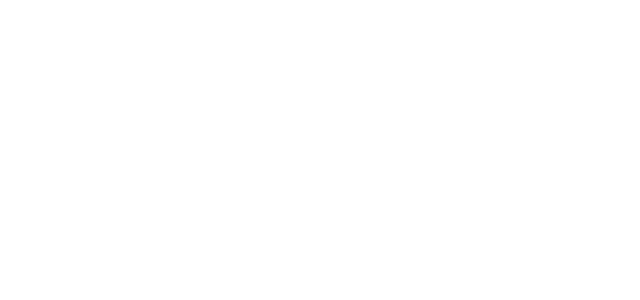
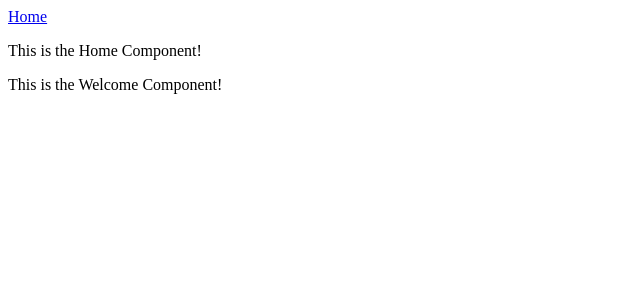
Before and after one commit to dsmelser/todo-security-dsmelser, a React (Create React App) app in the folder todo-with-security/client/: page / in a window 1280 px wide. Shown: the top 300 px of the page, without its empty margins (0-640 px from the left). Built offline with nearby package versions, Linux system fonts and the light colour scheme.

Commit message:
Buildout of curently necessary components, implement ReactRouter

```diff
--- a/todo-with-security/client/src/App.js
+++ b/todo-with-security/client/src/App.js
@@ -1,7 +1,14 @@
+import { Routes, Route } from 'react-router-dom';
+import Home from "./Home";
+import Nav from "./Nav";
+
 function App() {
   return (
     <div className="App">
-
+      <Nav />
+      <Routes>
+          <Route path="/" element={<Home />} />
+      </Routes>
     </div>
   );
 }
--- /dev/null
+++ b/todo-with-security/client/src/Home.js
@@ -0,0 +1,12 @@
+import Welcome from "./Welcome";
+
+function Home() {
+    return (
+        <>
+            <p>This is the Home Component!</p>
+            <Welcome />
+        </>
+    )
+}
+
+export default Home;
--- /dev/null
+++ b/todo-with-security/client/src/Nav.js
@@ -0,0 +1,9 @@
+import { Link } from 'react-router-dom';
+
+function Nav() {
+    return (
+        <Link to="/">Home</Link>
+    )
+}
+
+export default Nav;
--- /dev/null
+++ b/todo-with-security/client/src/Welcome.js
@@ -0,0 +1,7 @@
+function Welcome() {
+    return (
+        <p>This is the Welcome Component!</p>
+    )
+}
+
+export default Welcome;
--- a/todo-with-security/client/src/index.js
+++ b/todo-with-security/client/src/index.js
@@ -1,11 +1,12 @@
 import React from 'react';
 import ReactDOM from 'react-dom';
+import { BrowserRouter } from 'react-router-dom';
 import './index.css';
 import App from './App';
 
 ReactDOM.render(
-  <React.StrictMode>
+  <BrowserRouter>
     <App />
-  </React.StrictMode>,
+  </BrowserRouter>,
   document.getElementById('root')
 );
```
Also changed, not shown: todo-with-security/client/src/AddTodo.js (added), todo-with-security/client/src/DeleteTodo.js (added), todo-with-security/client/src/Login.js (added), todo-with-security/client/src/Todo.js (added), todo-with-security/client/src/Todos.js (added), 1 other file (tests, documents, lock files or other folders).
